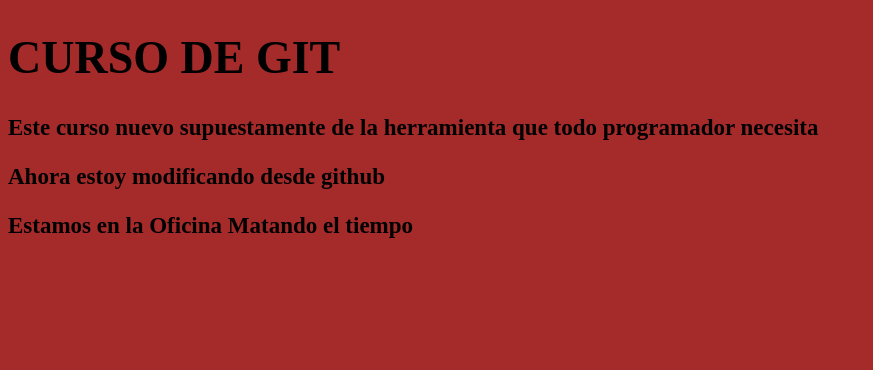
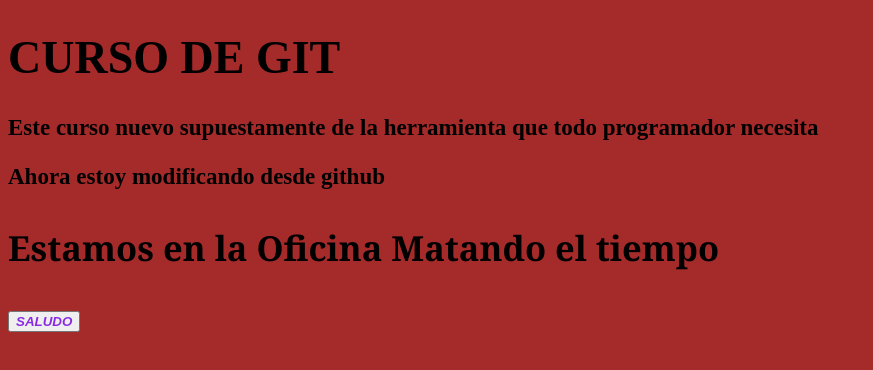
Before and after one commit to maurof2712/Curso-GIT, a plain HTML site: page Proyecto Empresa B/index.html in a window 1280 px wide. Shown: the whole page, without its empty margins (0-873 px from the left). Drawn offline with Linux system fonts and the light colour scheme; files that its build step writes are made by us from their sources.

Commit message:
haciendo arreglos

```diff
--- a/Proyecto Empresa B/CSS/Estilos.css
+++ b/Proyecto Empresa B/CSS/Estilos.css
@@ -4,3 +4,14 @@
     font-weight: bold;
     font-size: 23px;
 }
+
+input {
+    color: blueviolet;
+    font-style:oblique;
+    font-weight: bolder;
+}
+
+.cuerpo{
+    font-size: 1.5em;
+    font-family: Georgia, 'Times New Roman', Times, serif;
+}
--- a/Proyecto Empresa B/JS/Javascript.js
+++ b/Proyecto Empresa B/JS/Javascript.js
@@ -0,0 +1,4 @@
+
+function saludar(){
+    alert("Hola Amigos solo estoy probando GIT")
+}
--- a/Proyecto Empresa B/index.html
+++ b/Proyecto Empresa B/index.html
@@ -4,12 +4,14 @@
     <meta charset="UTF-8">
     <meta name="viewport" content="width=device-width, initial-scale=1.0">
     <title>Document</title>
-    <link rel="stylesheet" href="Estilos.css" type="text/css">
+    <link rel="stylesheet" href="CSS/Estilos.css" type="text/css">
+    <script src="JS/Javascript.js"></script>
 </head>
 <body>
     <h1>CURSO DE GIT</h1>
     <P>Este curso nuevo supuestamente de la herramienta que todo programador necesita</P>
     <p>Ahora estoy modificando desde github</p>
-    <p>Estamos en la Oficina Matando el tiempo</p>
+    <p class="cuerpo">Estamos en la Oficina Matando el tiempo</p>
+    <input type="button" value="SALUDO" onclick="saludar()">
 </body>
 </html>
```
